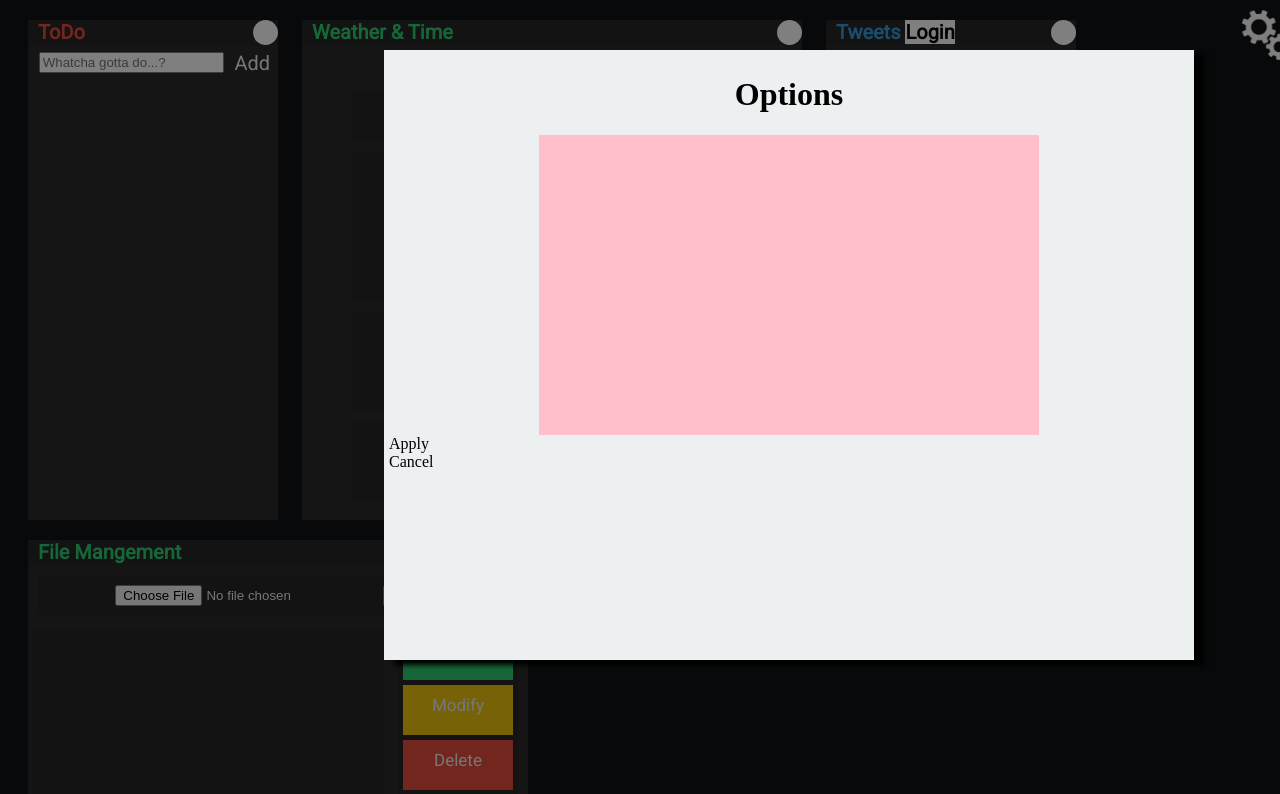
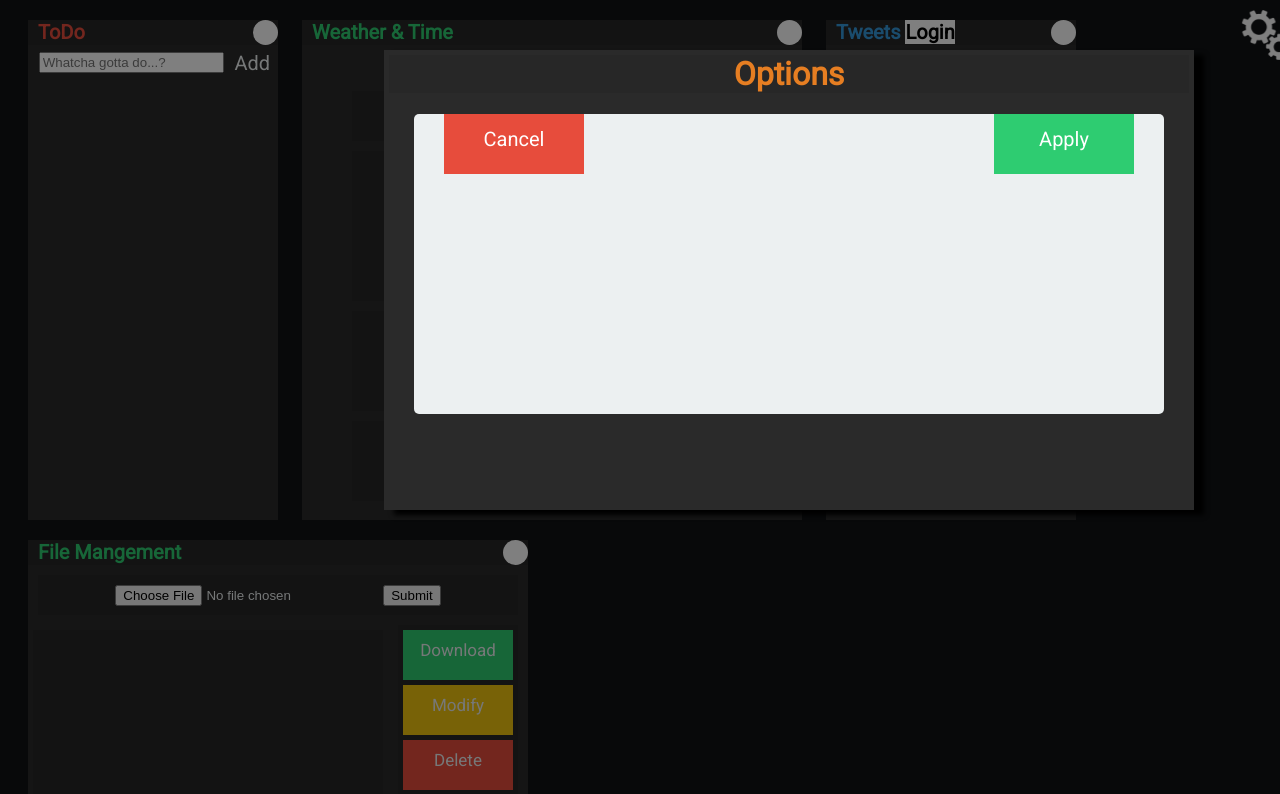
Before and after one commit to DootLord/WEBSCRIPT-Dashboard_770117, a website: page webpage/index.html in a window 1280 px wide. Both pictures are taken after a click on the picture 1266 px from the left and 35 px from the top of the page. Shown: the top 794 px of the page. Drawn offline with Linux system fonts and the light colour scheme; no server answers.

Commit message:
Options pane fully implemented.
Now need to move on to adding the actual selections inside the pane.

```diff
--- a/webpage/css/style.css
+++ b/webpage/css/style.css
@@ -101,9 +101,9 @@ main{
 
 #option-box{
   z-index: 10;
-  background-color: #ecf0f1;
+  background-color: #2A2A2A;
   width:800px;
-  height:600px;
+  height:450px;
   left:30%;
   position: absolute;
   margin-top: auto;
@@ -114,17 +114,52 @@ main{
   top:0px;
   margin-top: 50px;
   box-shadow: 10px 5px 5px black;
+  font-family: 'Roboto', sans-serif;
+
 }
 
 #option-box h1{
   text-align: center;
+  color:#e67e22;
+  background-color:#272727;
+  margin-top: 0px;
 }
 
 #option-selection{
-  background-color:pink;
-  width:500px;
+  background-color:#ecf0f1;
+  width:750px;
   height:300px;
-  margin-left: 150px;
+  margin-left: 25px;
+  border-radius: 5px;
+}
+
+#option-buttons{
+  background-color: pink;
+  margin-top:10px;
+  margin-left: 30px;
+  margin-right: 30px;
+}
+
+#option-apply{
+  float:right;
+  height:60px;
+  background-color: #2ecc71;
+  text-align: center;
+  line-height:50px;
+  color: white;
+  font-size: 20px;
+  width:140px;
+}
+
+#option-cancel{
+  float:left;
+  height:60px;
+  background-color: #e74c3c;
+  text-align: center;
+  line-height:50px;
+  color: white;
+  font-size: 20px;
+  width:140px;
 }
 
 .fade-button{
@@ -350,6 +385,7 @@ main{
   background-color: #34495e;
   color:white;
 }
+
 #todo-list{
   height:400px;
   line-height: 20px;
--- a/webpage/index.html
+++ b/webpage/index.html
@@ -11,7 +11,7 @@
     <link rel="stylesheet" href="css/style.css">
 </head>
 
-<body >
+<body>
     <main src=http://hdwallpaperbackgrounds.net/wp-content/uploads/2017/02/1920-hd-wallpapers-14.jpg>
 
         <img src="/img/cog.png" id="option"></img>
@@ -97,29 +97,29 @@
             </div>
             <div class="box-body">
                 <ul id="tweet-list">
-        <li class="tweet-item" tweetID = "0">
+                    <li class="tweet-item" tweetID="0">
                         <img></img>
-          <div ></div>
+                        <div></div>
                         <p>asdsad</p>
                     </li>
                     <li class="tweet-item">
                         <img></img>
-          <div ></div>
+                        <div></div>
                         <p></p>
                     </li>
                     <li class="tweet-item">
                         <img></img>
-          <div ></div>
+                        <div></div>
                         <p></p>
                     </li>
                     <li class="tweet-item">
                         <img></img>
-          <div ></div>
+                        <div></div>
                         <p></p>
                     </li>
                     <li class="tweet-item">
                         <img></img>
-          <div ></div>
+                        <div></div>
                         <p></p>
                     </li>
                 </ul>
@@ -171,7 +171,8 @@
                 <div class="move-toggle" id="box-photo-move"> </div>
             </div>
             <div class="box-body" style="display:block">
-        <div id="gallery-previous"> < </div>
+                <div id="gallery-previous">
+                    < </div>
                         <img src="http://localhost:8080/gallery?q=0" style="height:475px; width:700px;" id="gallery"></img>
                         <div id="gallery-next"> > </div>
                 </div>
@@ -204,7 +205,7 @@
             <div id="option-box">
                 <h1> Options </h1>
                 <div id="option-selection">
-
+                  <div
                 </div>
 
                 <div id="option-buttons">
--- a/webpage/js/dashboard_client.js
+++ b/webpage/js/dashboard_client.js
@@ -182,6 +182,13 @@ function showOptionOverlay(){
   var box = document.getElementById("option-box");
   fade.style.display = "block";
   box.style.display = "block";
+}
+
+function closeOptionOverlay(){
+  var fade = document.getElementsByClassName("fade")[0];
+  var box = document.getElementById("option-box");
+  fade.style.display = "none";
+  box.style.display = "none";
 }
 
 /*
@@ -503,6 +510,7 @@ document.getElementById("gallery-next").addEventListener("click", function(){
 document.getElementById("gallery-previous").addEventListener("click", function(){
   nextGalleryImg(false);
 })
+document.getElementById("option-cancel").addEventListener("click",closeOptionOverlay);
 document.getElementById("option").addEventListener("click", showOptionOverlay);
 document.getElementsByClassName("file-refresh")[0].addEventListener("click", getFiles);
 document.getElementsByClassName("file-modify")[0].addEventListener("click", renameFile);
```
Lines whose indentation alone changed are shown as unchanged.
